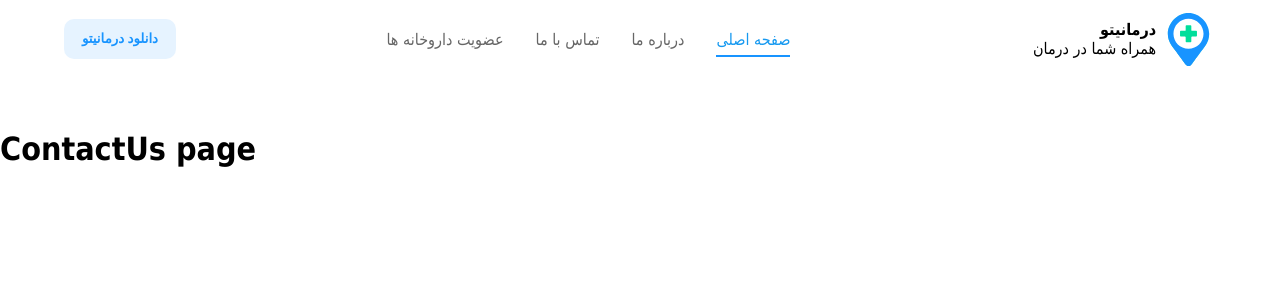
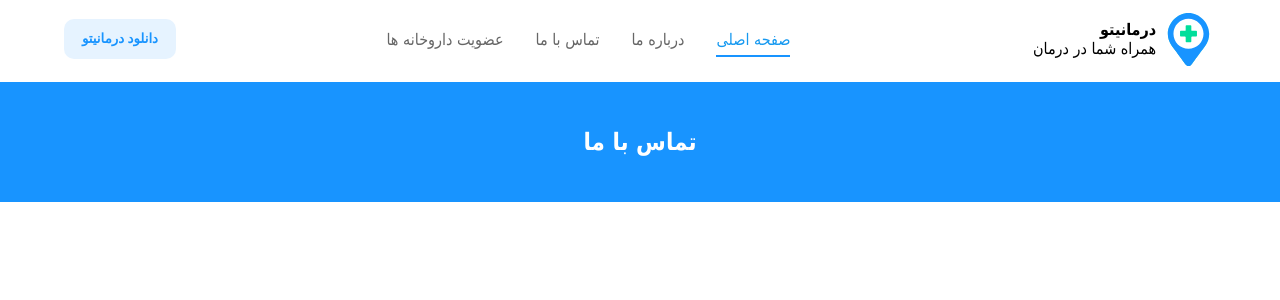
Before and after one commit to kave-me/darmanito-react, a React (Create React App) app: page /contact-us in a window 1280 px wide. Shown: the top 300 px of the page. Built offline with nearby package versions, Linux system fonts and the light colour scheme; a small style sheet from the web is missing.

Commit message:
add TextBanner component

```diff
--- /dev/null
+++ b/src/asset/sass/base/__defaults.scss
@@ -0,0 +1,17 @@
+// these values has been set due to the designs default value
+
+h1 {
+    font-size: 36px;
+}
+h2 {
+    font-size: 24px;
+}
+h3 {
+    font-size: 20px;
+}
+p {
+    font-size: 16px;
+}
+.p2 {
+    font-size: 14px;
+}
--- /dev/null
+++ b/src/asset/sass/component/_TextBanner.scss
@@ -0,0 +1,14 @@
+@import '../base/colors';
+
+.TextBanner {
+    display: flex;
+    justify-content: center;
+    align-items: center;
+    background-color: $primary-color;
+    color: white;
+    text-align: center;
+    height: 120px;
+}
+.TextBanner__text {
+    margin: auto;
+}
--- a/src/asset/sass/index.css
+++ b/src/asset/sass/index.css
@@ -1,3 +1,23 @@
+h1 {
+  font-size: 36px;
+}
+
+h2 {
+  font-size: 24px;
+}
+
+h3 {
+  font-size: 20px;
+}
+
+p {
+  font-size: 16px;
+}
+
+.p2 {
+  font-size: 14px;
+}
+
 .navbar {
   display: -webkit-box;
   display: -ms-flexbox;
@@ -201,6 +221,26 @@
   margin: 0;
 }
 
+.TextBanner {
+  display: -webkit-box;
+  display: -ms-flexbox;
+  display: flex;
+  -webkit-box-pack: center;
+      -ms-flex-pack: center;
+          justify-content: center;
+  -webkit-box-align: center;
+      -ms-flex-align: center;
+          align-items: center;
+  background-color: #1894ff;
+  color: white;
+  text-align: center;
+  height: 120px;
+}
+
+.TextBanner__text {
+  margin: auto;
+}
+
 * {
   padding: 0;
   margin: 0;
@@ -216,6 +256,6 @@ body {
 }
 
 .section {
-  padding: 1% 5% 5% 5%;
+  padding: 1% 5% 1rem 5%;
 }
 /*# sourceMappingURL=index.css.map */
--- a/src/asset/sass/index.scss
+++ b/src/asset/sass/index.scss
@@ -1,5 +1,7 @@
+@import './base/_defaults';
 @import './component/Navbar';
 @import './component/Logo';
+@import './component/TextBanner';
 
 * {
   padding: 0;
@@ -18,5 +20,5 @@ body {
   }
 
 .section {
-    padding: 1% 5% 5% 5%;
+    padding: 1% 5% 1rem 5%;
 }
--- /dev/null
+++ b/src/components/TextBanner.js
@@ -0,0 +1,11 @@
+import React from 'react';
+
+const TextBanner = props => {
+    return(
+        <div className="TextBanner">
+            <h2 className="textBanner__text">{props.text}</h2>
+        </div>
+    );
+}
+
+export default TextBanner
--- a/src/pages/ContactUs.js
+++ b/src/pages/ContactUs.js
@@ -1,9 +1,10 @@
 import React from 'react';
+import TextBanner from '../components/TextBanner'
 
 const ContactUs = () => {
     return (
         <div className="container">
-            <h1>ContactUs page</h1>
+            <TextBanner text="تماس با ما"/>
         </div>
     );
 }
```
Also changed, not shown: 1 other file (tests, documents, lock files or other folders).
